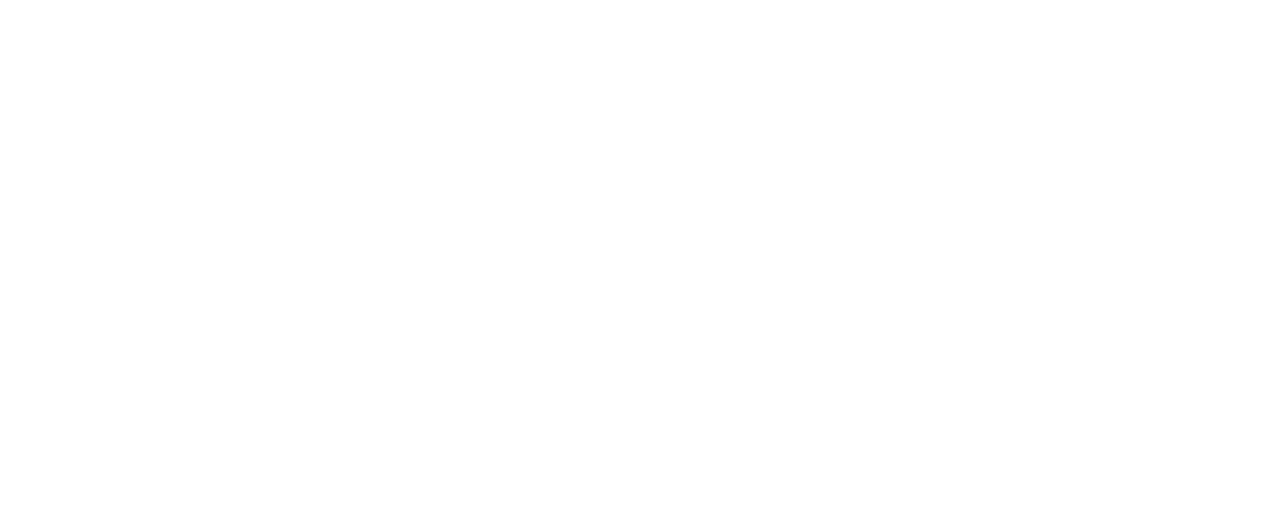
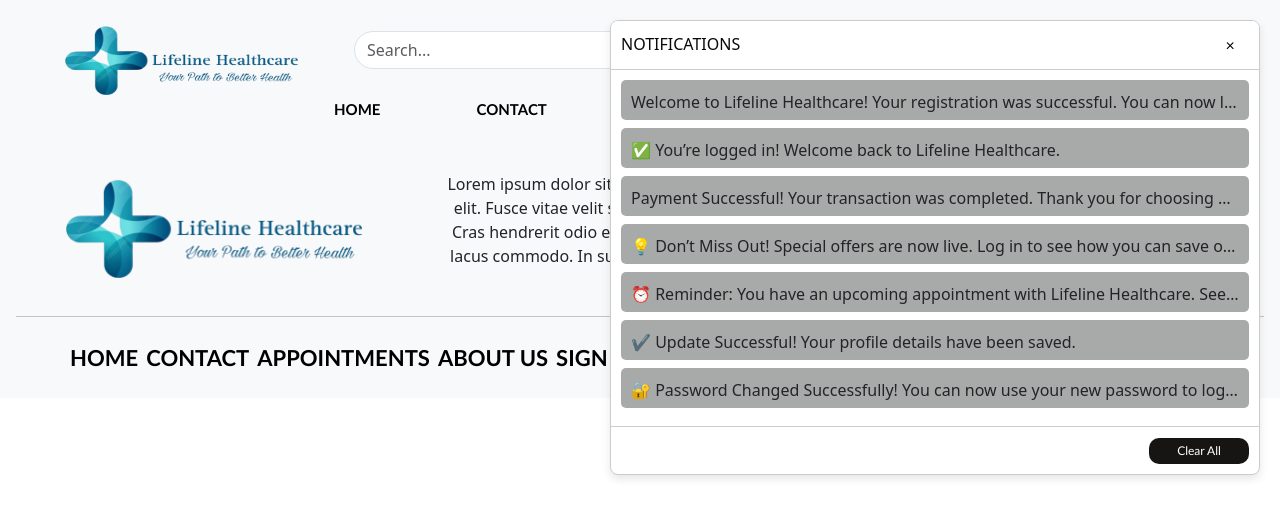
Before and after one commit to Abhishekbandaranayaka/Healthcare-Management-System-Frontend, a React (Create React App) app: page /notification in a window 1280 px wide. Before the commit this address had no page. Shown: the top 518 px of the page. Built offline with nearby package versions, Linux system fonts and the light colour scheme.

Commit message:
add notification

```diff
--- a/src/App.route.js
+++ b/src/App.route.js
@@ -23,6 +23,7 @@
 import SearchResults from './pages/search Results/searchResults';
 import BillList from "./components/BillList/BillList";
 import CreateAppointment from "./components/Appintment-doctor/CreateAppointment";
+import Notification from './components/notification/notification';
 
 
 
@@ -86,6 +87,15 @@
                     <DoctorProfileWithBookings />
                 </Layout2>
             } />
+            <Route path="/notification" element={
+                <Layout2>
+                    <Notification />
+                </Layout2>
+            } />
+
+
+
+
             <Route path="/faq" element={
                 <Layout2>
                     <FAQ />
--- a/src/components/NavBar/NavBar.js
+++ b/src/components/NavBar/NavBar.js
@@ -1,26 +1,30 @@
-import React from "react";
+import React, { useState } from "react";
 import { Link } from "react-router-dom";
 import 'bootstrap/dist/css/bootstrap.min.css';
 import './NavBar.css';
+import Notification from '../notification/notification'; // Import the Notification component
 
 const NavBar = () => {
+    // Define the state for toggling the notification
+    const [showNotification, setShowNotification] = useState(false);
+
     return (
         <header>
             {/* Upper line: Logo, Search field, Social media icons */}
             <div className="upper-navbar d-flex justify-content-between align-items-center p-2 bg-light">
                 <div className="logo">
                     <Link to="/">
-                        <img src="/assets/logo.png" alt="Healthcare System" className="img-fluid"/>
+                        <img src="/assets/logo.png" alt="Healthcare System" className="img-fluid" />
                     </Link>
                 </div>
                 <div className="search-bar d-flex justify-content-center align-items-center">
                     <input type="text" placeholder="Search..." className="form-control rounded-pill" />
                 </div>
                 <div className="social-icons d-flex align-items-center">
-                    <a href="https://www.facebook.com" target="_blank" rel="noopener noreferrer"><img src="/assets/fb.png" alt="Facebook" className="img-fluid"/></a>
-                    <a href="https://www.instagram.com" target="_blank" rel="noopener noreferrer"><img src="/assets/insta.png" alt="Instagram" className="img-fluid"/></a>
-                    <a href="https://www.twitter.com" target="_blank" rel="noopener noreferrer"><img src="/assets/twitter.png" alt="Twitter" className="img-fluid"/></a>
-                    <a href="https://www.linkedin.com" target="_blank" rel="noopener noreferrer"><img src="/assets/linkden.png" alt="LinkedIn" className="img-fluid"/></a>
+                    <a href="https://www.facebook.com" target="_blank" rel="noopener noreferrer"><img src="/assets/fb.png" alt="Facebook" className="img-fluid" /></a>
+                    <a href="https://www.instagram.com" target="_blank" rel="noopener noreferrer"><img src="/assets/insta.png" alt="Instagram" className="img-fluid" /></a>
+                    <a href="https://www.twitter.com" target="_blank" rel="noopener noreferrer"><img src="/assets/twitter.png" alt="Twitter" className="img-fluid" /></a>
+                    <a href="https://www.linkedin.com" target="_blank" rel="noopener noreferrer"><img src="/assets/linkden.png" alt="LinkedIn" className="img-fluid" /></a>
                 </div>
             </div>
 
@@ -49,13 +53,16 @@
                             </li>
                         </ul>
                         <div className="notification-icon">
-                            <Link to="/notifications">
-                                <img src="/assets/notification.png" alt="Notifications" className="img-fluid"/>
-                            </Link>
+                            <button onClick={() => setShowNotification(!showNotification)} className="btn btn-link">
+                                <img src="/assets/notification.png" alt="Notifications" />
+                            </button>
                         </div>
                     </div>
                 </div>
             </nav>
+
+            {/* Conditional rendering of Notification component */}
+            {showNotification && <Notification />}
         </header>
     );
 };
--- /dev/null
+++ b/src/components/notification/notification.css
@@ -0,0 +1,92 @@
+.notification-popup {
+    width: 650px;
+    background-color: white;
+    border: 1px solid #ccc;
+    border-radius: 8px;
+    box-shadow: 0 4px 8px rgba(0, 0, 0, 0.1);
+    position: fixed;
+    right: 20px;
+    top: 20px;
+    z-index: 1000;
+    overflow: hidden; /* Ensures no scrollbar appears */
+}
+
+.notification-header {
+    display: flex;
+    justify-content: space-between;
+    align-items: center;
+    padding: 10px;
+    background-color: white;
+    color: #0b0909;
+    border-bottom: 1px solid #ccc;
+}
+
+.notification-header h2 {
+    margin: 0;
+    font-size: 16px;
+}
+.close-btn {
+    margin-left: 75%;
+    background: none;
+    border: none;
+    color: black;
+    font-size: 16px;
+    cursor: pointer;
+    padding: 2px 8px; /* Adjusted padding for a smaller clickable area */
+     /* Position the button in the corner */
+    right: 10px; /* Move to the right-hand side corner */
+    top: 10px;  /* Align it at the top of the container */
+}
+
+.close-btn:hover {
+    color: #ff0000; /* Change color on hover */
+    font-size: 16px; /* Keep the font size the same to prevent enlarging */
+    background: none; /* No background change on hover */
+}
+
+
+
+.notification-body {
+    padding: 10px;
+    max-height: 400px;
+    overflow: hidden; /* No scroll bar */
+}
+
+.notification-item {
+    padding: 10px;
+    margin-bottom: 8px;
+    border-radius: 5px;
+    cursor: pointer;
+    transition: background-color 0.3s ease;
+    max-height: 40px; /* Default height */
+    overflow: hidden; /* Hide content overflow */
+    white-space: nowrap; /* Prevent text wrapping */
+    text-overflow: ellipsis; /* Add ellipsis */
+}
+
+.notification-item.expanded {
+    max-height: none; /* Expand to show full content */
+    white-space: normal; /* Allow text wrapping */
+}
+
+.notification-footer {
+    padding: 10px;
+    border-top: 1px solid #ccc;
+    text-align: right; /* Aligns the content to the right */
+}
+
+.clear-btn {
+    background-color: #171414;
+    background-position-x: 20%;
+    color: white;
+    border: none;
+    width: 100px;
+    padding: 4px 8px; /* Reduced padding for a smaller button */
+    border-radius: 10px; /* Adjusted border-radius to match the smaller size */
+    cursor: pointer;
+    font-size: 12px; /* Reduced font size */
+}
+
+.clear-btn:hover {
+    background-color: #0b0909;
+}
--- /dev/null
+++ b/src/components/notification/notification.js
@@ -0,0 +1,73 @@
+import React, { useState } from 'react';
+import './notification.css';
+
+const Notification = () => {
+    const [showNotification, setShowNotification] = useState(true);
+    const [notifications, setNotifications] = useState([
+        "Welcome to Lifeline Healthcare! Your registration was successful. You can now log in and start exploring our services.",
+        "✅ You’re logged in! Welcome back to Lifeline Healthcare.",
+        "Payment Successful! Your transaction was completed. Thank you for choosing Lifeline Healthcare.",
+        "💡 Don’t Miss Out! Special offers are now live. Log in to see how you can save on your next appointment.",
+        "⏰ Reminder: You have an upcoming appointment with Lifeline Healthcare. See your schedule for details.",
+        "✔️ Update Successful! Your profile details have been saved.",
+        "🔐 Password Changed Successfully! You can now use your new password to log in."
+    ]);
+    const [expandedIndex, setExpandedIndex] = useState(null); // State to track which notification is expanded
+
+    const handleCloseNotification = () => {
+        setShowNotification(false);
+    };
+
+    const handleClearAll = () => {
+        setNotifications([]);
+    };
+
+    const handleExpandNotification = (index) => {
+        setExpandedIndex(index === expandedIndex ? null : index); // Toggle expand/collapse
+    };
+
+    const getBackgroundColor = (notification) => {
+        if (notification.includes("registration")) return "#a8aaa9";
+        if (notification.includes("logged in")) return "#a8aaa9";
+        if (notification.includes("Payment Successful")) return "#a8aaa9";
+        if (notification.includes("Don’t Miss Out")) return "#a8aaa9";
+        if (notification.includes("Reminder")) return "#a8aaa9";
+        if (notification.includes("Update Successful")) return "#a8aaa9";
+        if (notification.includes("Password Changed")) return "#a8aaa9";
+        return "#a8aaa9";
+    };
+
+    return (
+        <>
+            {showNotification && (
+                <div className="notification-popup">
+                    <div className="notification-header">
+                        <h2>NOTIFICATIONS</h2>
+                        <button className="close-btn" onClick={handleCloseNotification}>&times;</button>
+                    </div>
+                    <div className="notification-body">
+                        {notifications.length > 0 ? (
+                            notifications.map((notification, index) => (
+                                <div
+                                    key={index}
+                                    className={`notification-item ${expandedIndex === index ? 'expanded' : ''}`}
+                                    style={{ backgroundColor: getBackgroundColor(notification) }}
+                                    onClick={() => handleExpandNotification(index)}
+                                >
+                                    {notification}
+                                </div>
+                            ))
+                        ) : (
+                            <p>No new notifications</p>
+                        )}
+                    </div>
+                    <div className="notification-footer">
+                        <button className="clear-btn" onClick={handleClearAll}>Clear All</button>
+                    </div>
+                </div>
+            )}
+        </>
+    );
+};
+
+export default Notification;
```
